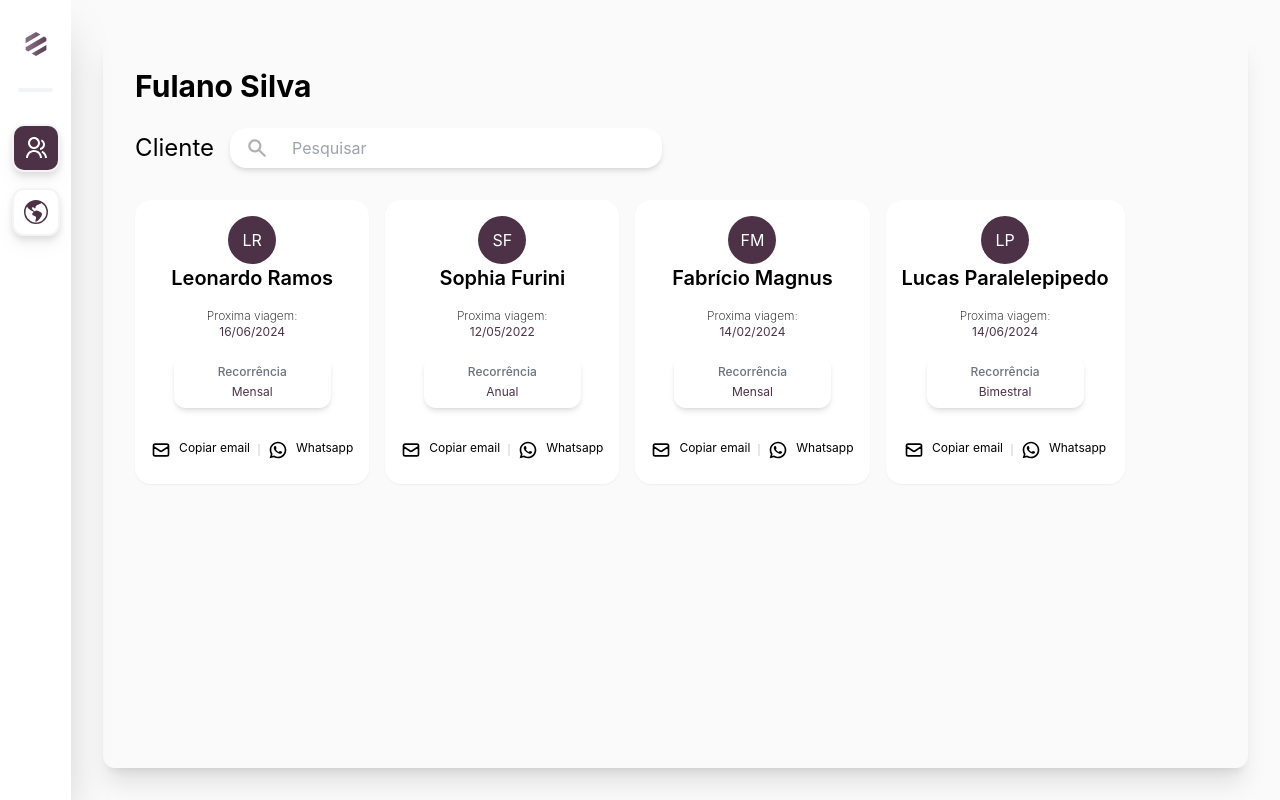
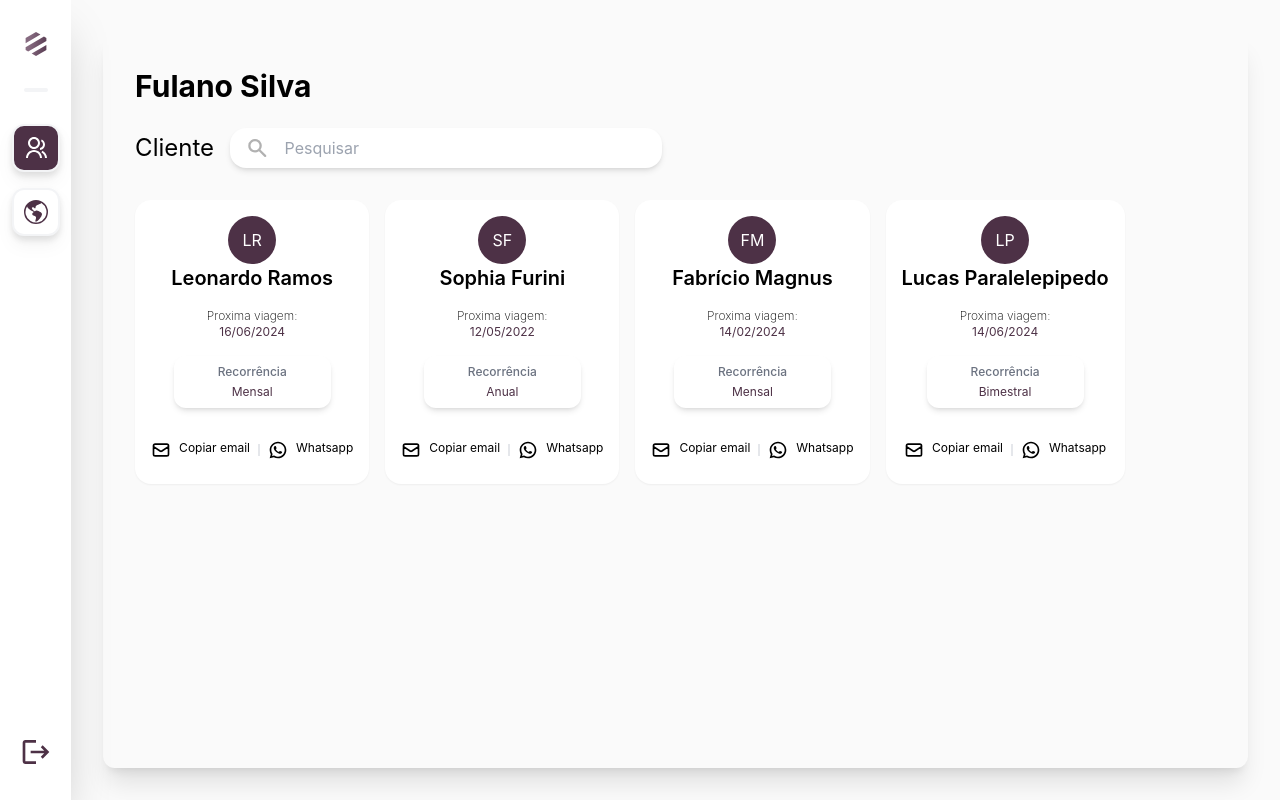
Before and after one commit to chicogborba/TripsCRM, a React (Vite) app: page /list in a window 1280 px wide. Built offline with nearby package versions, Linux system fonts and the light colour scheme.

Commit message:
logout button

```diff
--- a/src/components/LoginCard.tsx
+++ b/src/components/LoginCard.tsx
@@ -27,7 +27,7 @@ const LoginCard: React.FC<LoginCardProps> =
             <div className="form-control">
               <TextFieldWithIcons
               onTextChange={onEmailChange}
-              icon={<HiOutlineMail/>}
+              icon={<HiOutlineMail className="w-6 h-6 opacity-40"/>}
               placeholder="Digite seu email"
               label="Email"
               border/>
@@ -35,7 +35,7 @@ const LoginCard: React.FC<LoginCardProps> =
             <div className="form-control">
               <TextFieldWithIcons
               onTextChange={onPasswordChange}
-              icon={<HiOutlineLockClosed/>}
+              icon={<HiOutlineLockClosed className="w-6 h-6 opacity-40"/>}
               placeholder="Digite sua senha"
               label="Password"
               border/>
--- a/src/components/Sidebar.tsx
+++ b/src/components/Sidebar.tsx
@@ -1,6 +1,6 @@
 import React from 'react';
 import { RiGroupLine } from "react-icons/ri";
-// import ./assets/Logo.svg as component
+import { MdLogout } from "react-icons/md";
 import Logo from "../assets/Logo.svg";
 import { BsGlobeAmericas } from "react-icons/bs";
 import { useNavigate } from "react-router-dom";
@@ -18,9 +18,14 @@ const Sidebar: React.FC<SidebarProps> = ({selected}) => {
         nav(route, { replace: true });
     }
 
+    const handleLogout = () => {
+        nav("/", { replace: true });
+    }
+
 
   return (
-    <div className="w-20 h-screen bg-white shadow-2xl flex flex-col gap-4 items-center pt-8">
+    <div className="w-20 h-screen bg-white shadow-2xl justify-between flex flex-col  items-center py-8">
+      <div className="flex flex-col gap-4 items-center">
         <img src={Logo} alt="Logo" className="w-6 h-6"/>
         <div className="w-1/2 border-2 border-gray-100 my-4 rounded-full"></div>
         <div
@@ -36,6 +41,8 @@ const Sidebar: React.FC<SidebarProps> = ({selected}) => {
           <BsGlobeAmericas className={` w-6 h-6 ${selected == "feedbackByPlace" ? "fill-white" : "fill-primary"}`}/>
         </div>
       </div>
+      <MdLogout onClick={handleLogout} className="w-8 h-8 fill-primary hover:opacity-40 hover:cursor-pointer"/>
+    </div>
   );
 };
 
--- a/src/components/TextFieldWithIcons.tsx
+++ b/src/components/TextFieldWithIcons.tsx
@@ -23,7 +23,7 @@ const TextFieldWithIcons: React.FC<TextFieldWithIconsProps> = ({
         <span className="label-text">{label}</span>
       </label>
     )}
-      <label className={`focus:border-none input ${border && "border-[#D6D9DE]"} ${className} flex items-center gap-2`}>
+      <label className={`focus:border-none input ${border && "border-[#D6D9DE]"} ${className} flex items-center `}>
         {icon}
         <input
           placeholder={placeholder}
--- a/src/pages/ClientInfo/ClientInfo.tsx
+++ b/src/pages/ClientInfo/ClientInfo.tsx
@@ -8,8 +8,8 @@ import { useState } from "react";
 import useClientInfo, { InitialStateType } from "./useClientInfo";
 
 const ClientInfo = () => {
+
     const { id } = useParams();
-
     const {initialState,inputFields,client_data} = useClientInfo(id);
 
     const [fieldValues, setFieldValues] = useState<InitialStateType>(initialState)
--- a/src/pages/ClientList.tsx
+++ b/src/pages/ClientList.tsx
@@ -8,14 +8,12 @@ import { mock_data } from "../mock/mock";
 
 const ClientList = () => {
 
+    const [data, setData] = useState(mock_data);
+    const nav = useNavigate();
 
-    const nav = useNavigate();
     const handleClick = (id: string) => {
         nav("/info/" + id, { replace: true });
     }
-
-    const [data, setData] = useState(mock_data);
-
     const handleSearch = (e: React.ChangeEvent<HTMLInputElement>) => {
         const normalizedSearch = e.target.value.normalize("NFD").replace(/[\u0300-\u036f]/g, "").toLowerCase();
         const filteredData = mock_data.filter(item => item.name.normalize("NFD").replace(/[\u0300-\u036f]/g, "")
```
Lines whose indentation alone changed are shown as unchanged.
